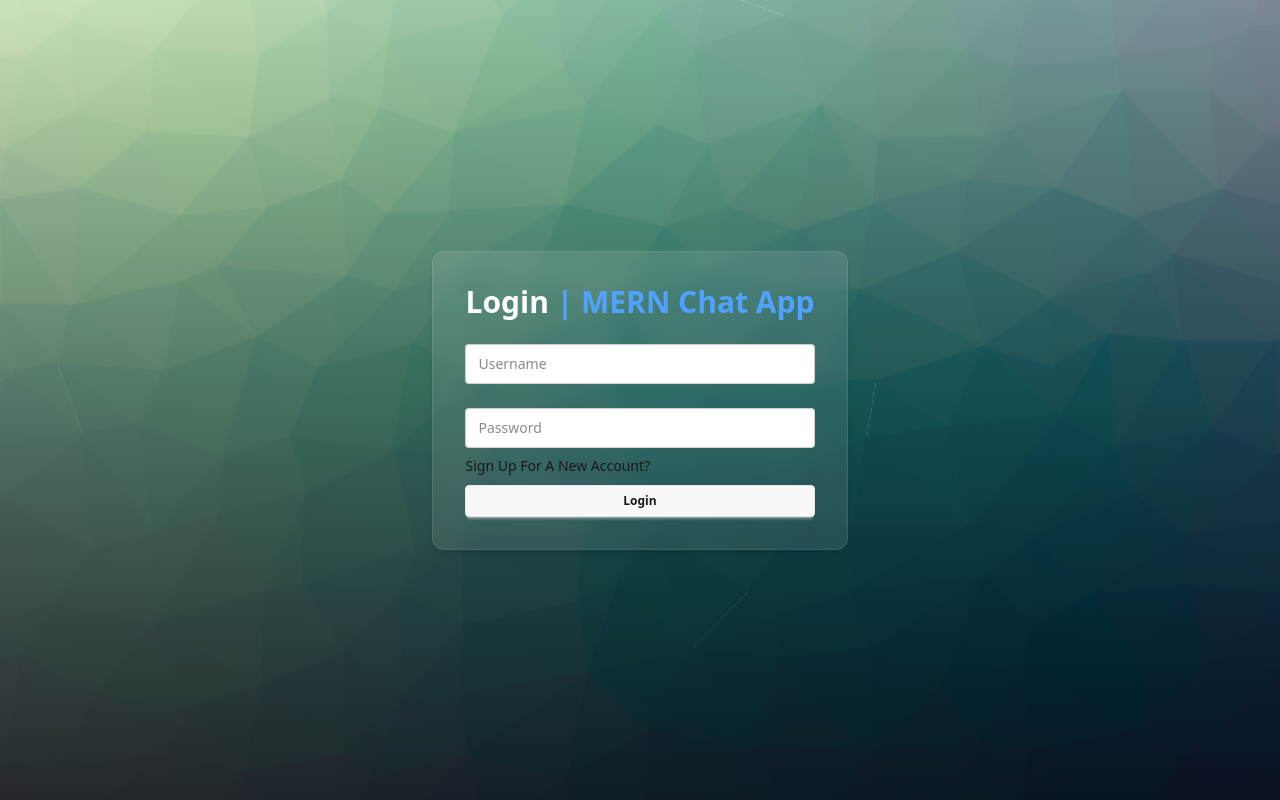
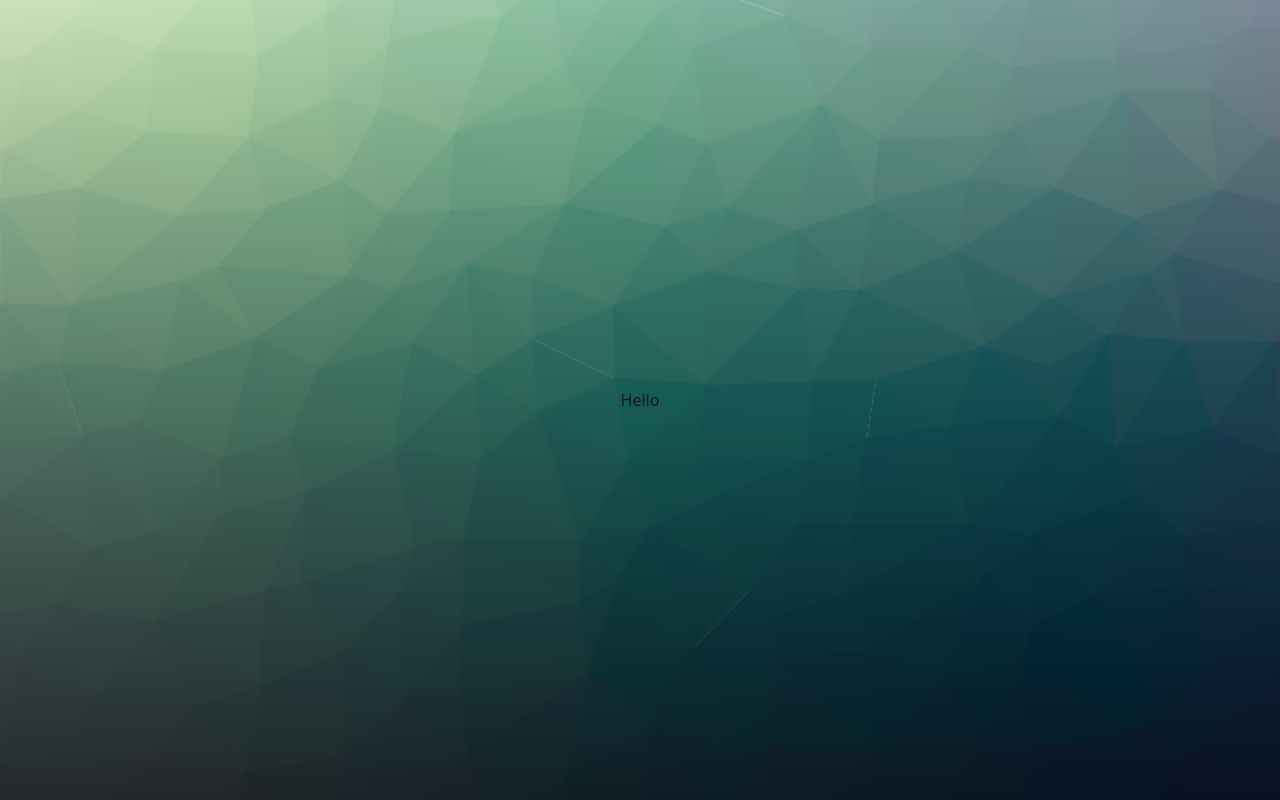
Before and after one commit to Vibhab-T/express-chat, a React (Vite) app in the folder frontend/: page / in a window 1280 px wide. Built offline with nearby package versions, Linux system fonts and the light colour scheme.

Commit message:
signup scaffold

```diff
--- a/frontend/src/App.jsx
+++ b/frontend/src/App.jsx
@@ -1,11 +1,12 @@
 import './App.css';
 
 import Login from './pages/login/login.jsx';
+import SignUp from './pages/signup/signup.jsx';
 
 function App() {
 	return (
 		<div className='p-4 h-screen flex items-center justify-center'>
-			<Login />
+			<SignUp />
 		</div>
 	);
 }
--- a/frontend/src/pages/signup/signUp.jsx
+++ b/frontend/src/pages/signup/signUp.jsx
@@ -1,5 +1,5 @@
 const SignUp = () => {
-	return <div></div>;
+	return <div>Hello</div>;
 };
 
 export default SignUp;
```
